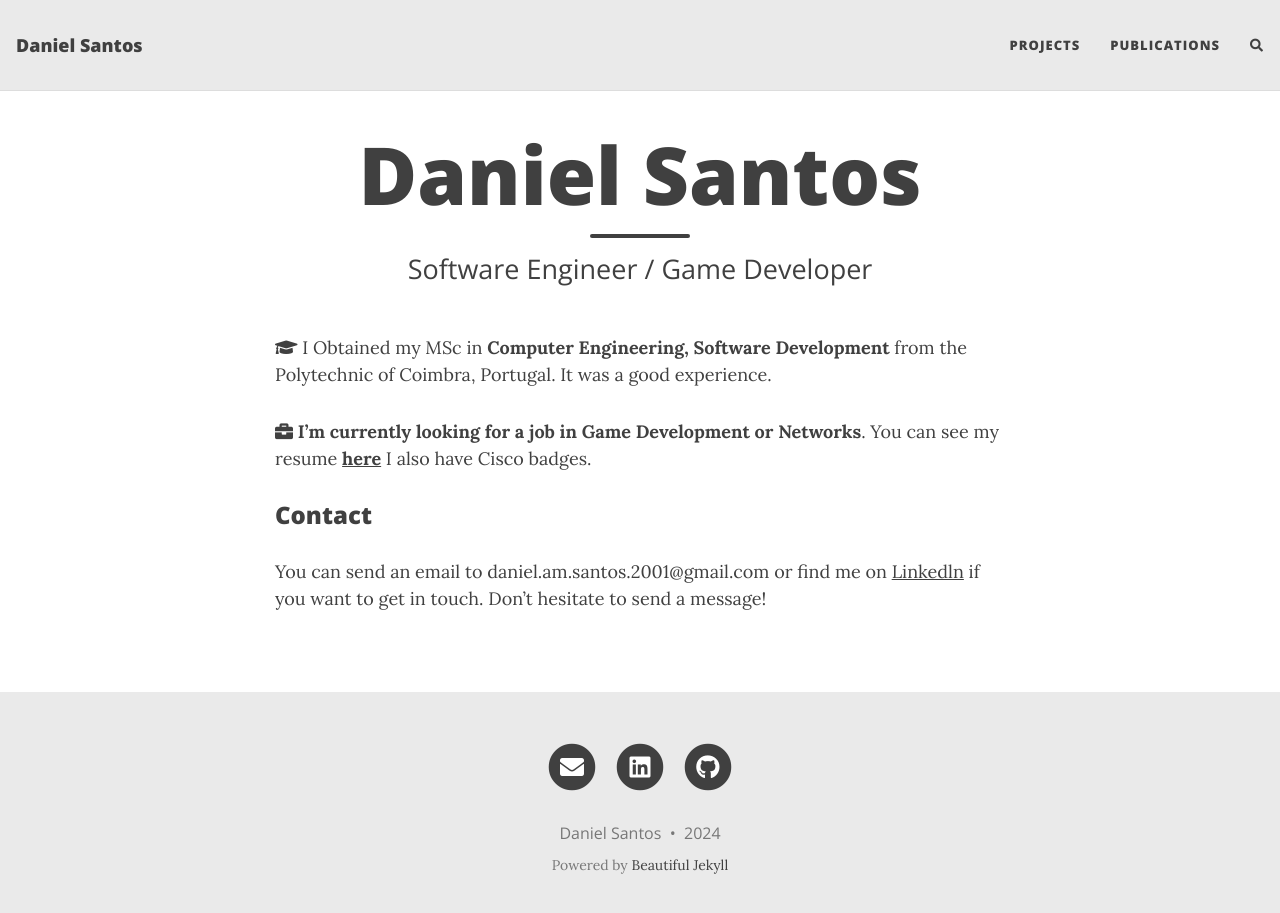
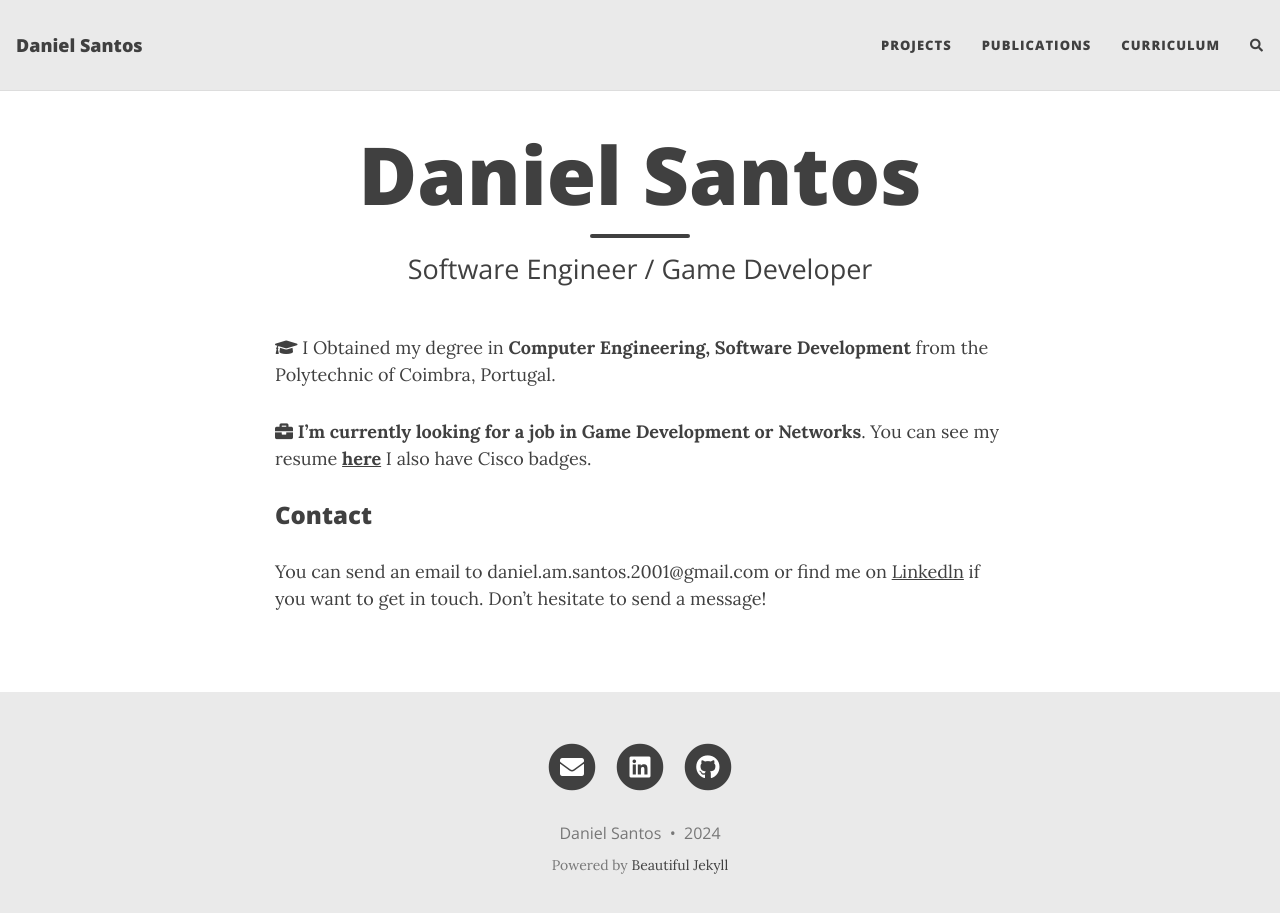
Before and after one commit to DanielSantos2001/DanielSantos2001.github.io, a Jekyll site: the page built from index.md, in a window 1280 px wide and 926 px high. Shown: the top 913 px of the window. Built offline with Jekyll 4.4.1, drawn with Linux system fonts in a browser that asks for light colours; nearby versions of some CDN libraries; comment, search, counter and statistics services are not loaded.

Commit message:
v0.2
Added Curriculum

```diff
--- a/_config.yml
+++ b/_config.yml
@@ -22,6 +22,7 @@
 navbar-links:
   Projects: "Projects"
   Publications: "Publications"
+  Curriculum : "Curriculum"
 
 ################
 # --- Logo --- #
--- a/index.md
+++ b/index.md
@@ -6,7 +6,7 @@
 
 <span class="fa fa-graduation-cap about-icon">
 </span>
-I Obtained my MSc in **Computer Engineering, Software Development** from the Polytechnic of Coimbra, Portugal. It was a good experience.
+I Obtained my degree in **Computer Engineering, Software Development** from the Polytechnic of Coimbra, Portugal.
 
 <span class="fa fa-briefcase about-icon">
 </span>
```
Also changed, not shown: Curriculum.md (added, +6 -0 lines), 1 other file.
